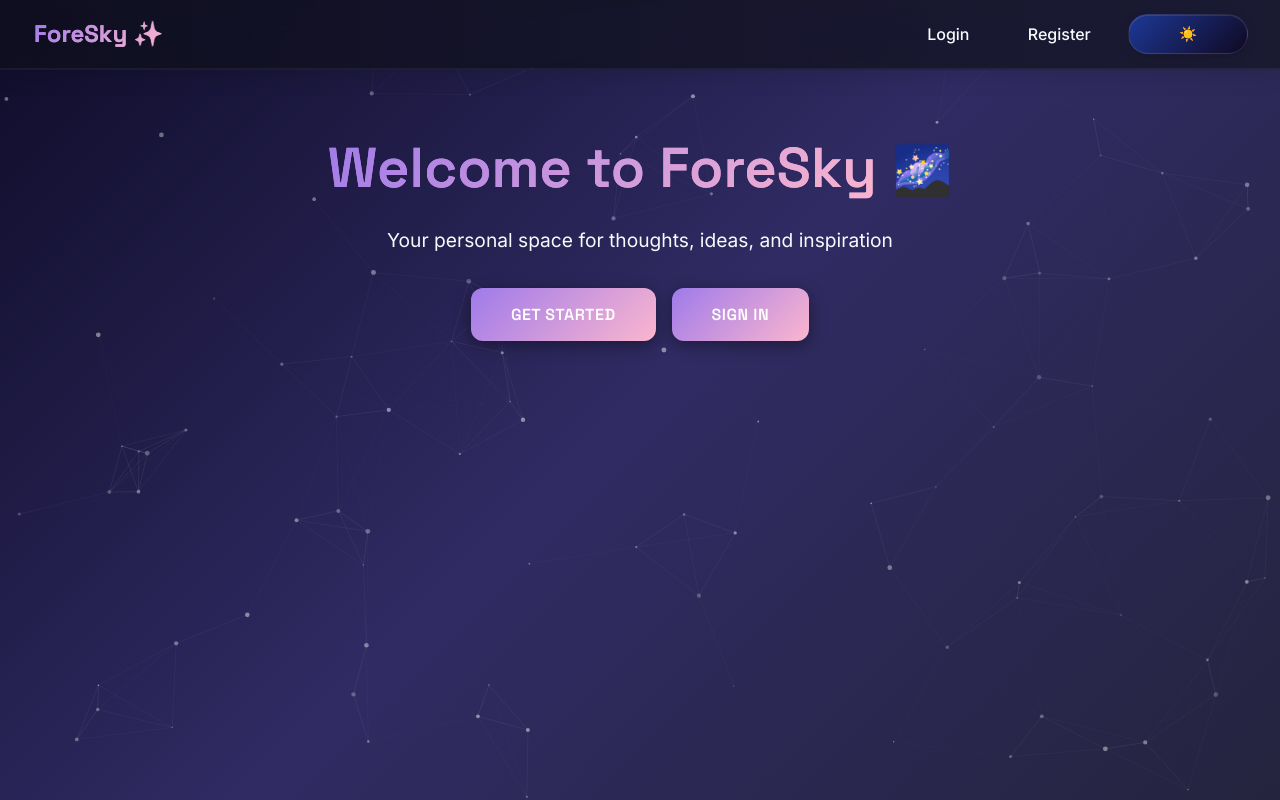
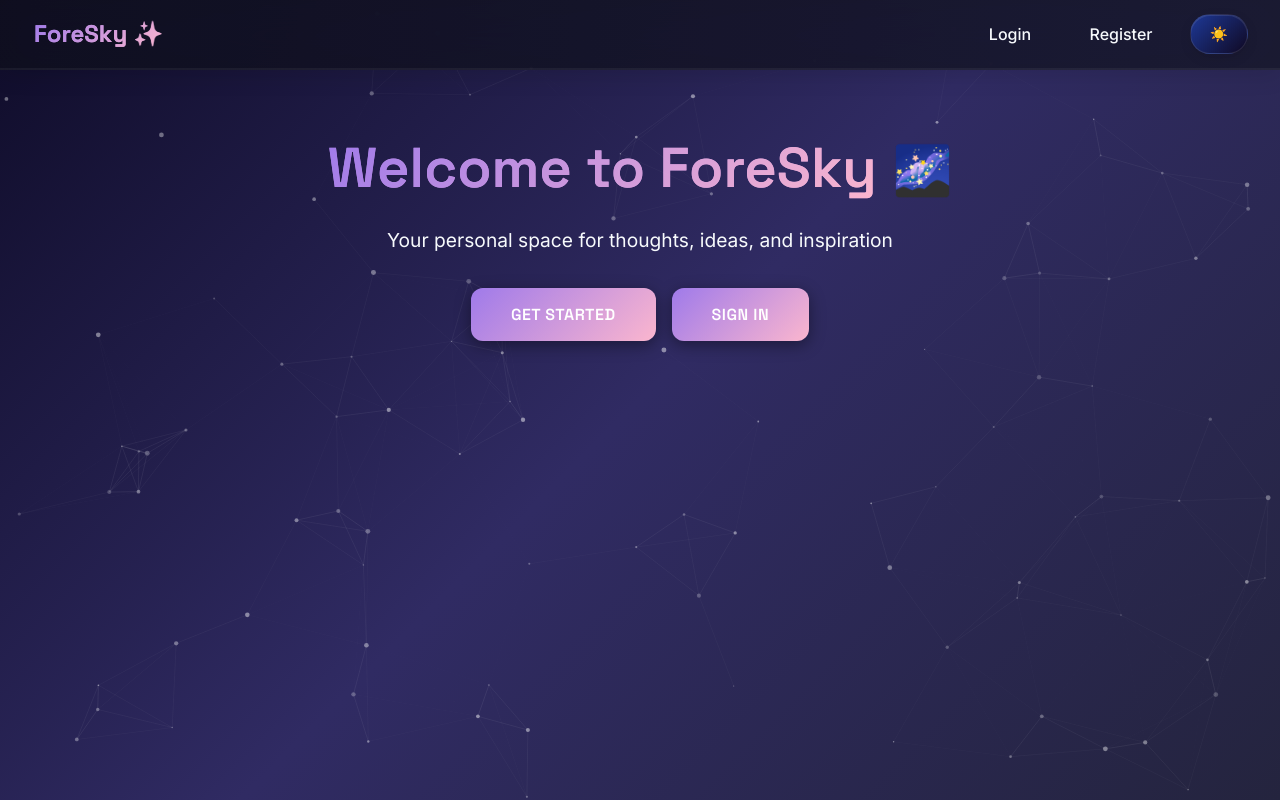
Before and after one commit to irev88/ForeSky, a React (Vite) app in the folder frontend/: page / in a window 1280 px wide. Built offline with nearby package versions, Linux system fonts and the light colour scheme; no server answers.

Commit message:
Update App.css

```diff
--- a/frontend/src/App.css
+++ b/frontend/src/App.css
@@ -283,7 +283,7 @@
   }
 
   .theme-toggle {
-    width: 120px;
+    width: auto;
     height: 40px;
     border-radius: 20px;
     display: flex;
```
